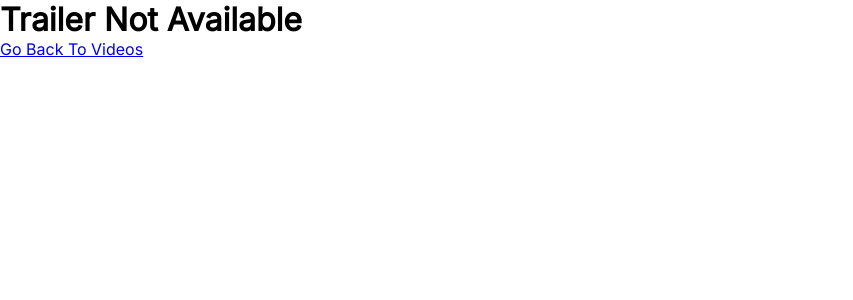
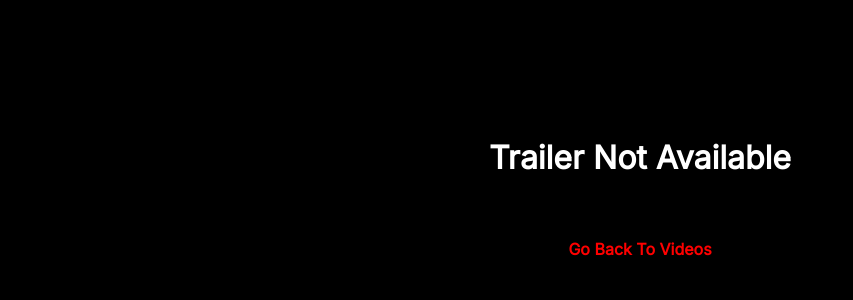
Before and after one commit to Samkayzeee/react-movie-app, a React (Vite) app: page /details/1 in a window 1280 px wide. Shown: the top 300 px of the page, without its empty margins (0-853 px from the left). Built offline with nearby package versions, Linux system fonts and the light colour scheme; no server answers.

Commit message:
styled the details page

```diff
--- a/index.html
+++ b/index.html
@@ -2,7 +2,7 @@
 <html lang="en">
   <head>
     <meta charset="UTF-8" />
-    <link rel="icon" type="image/svg+xml" href="/vite.svg" />
+    <link rel="icon" type="image/svg+xml" href="/react_trailer_app_pic.png" />
     <meta name="viewport" content="width=device-width, initial-scale=1.0" />
     <title>Samkayzee React Trailer App</title>
   </head>
--- a/src/components/movies/Movies.css
+++ b/src/components/movies/Movies.css
@@ -16,6 +16,7 @@
     padding: 4%;
     width: 400px;
     background: linear-gradient(rgb(130, 129, 129),rgb(47, 47, 47));
+    height: 650px;
 }
 .Movies .main .main-movies:hover{
     transform: translateY(-8px);
@@ -30,4 +31,26 @@
 .Movies .main .main-movies .movie_title{
     color: white;
     font-weight: 900;
+    font-size: 25px;
+    margin: 2% 0;
 }
+
+@media screen and (max-width:1100px) {
+    .Movies .main{
+        grid-template-columns: auto auto;
+    }
+}
+
+@media screen and (max-width:880px) {
+    .Movies .main{
+        display: flex;
+        flex-direction: column;
+        align-items: center;
+    }
+}
+@media screen and (max-width:450px) {
+    .Movies .main .main-movies{
+        width: 100%;
+        height: fit-content;
+    }
+}
--- a/src/components/movies/Movies.jsx
+++ b/src/components/movies/Movies.jsx
@@ -18,10 +18,7 @@ const Movie = ({movies}) => {
                         <img src={`${APIS.IMGURL}${movie.poster_path}`} alt={movie.title} />
                       </div>
 
-                      <h1 className="movie_title"> {movie.title} </h1>
-                      {/* <p>
-                        {movie.overview}
-                      </p> */}
+                      <h1 className="movie_title">{movie.title}</h1>
                   </div>
                 )
               })
--- a/src/index.css
+++ b/src/index.css
@@ -1,5 +1,9 @@
 @import url('https://fonts.googleapis.com/css2?family=Inter&family=Kanit&display=swap');
 
+
+body{
+    background: black;
+}
 *{
     font-family: 'Inter', sans-serif;
     padding: 0;
--- a/src/pages/detailspage/DetailsPage.css
+++ b/src/pages/detailspage/DetailsPage.css
@@ -0,0 +1,62 @@
+.movie_details{
+    padding: 6% 2%;
+}
+.movie_details .details .title{
+    color: white;
+    text-align: center;
+}
+.movie_details .details .overview{
+    color: white;
+    width: 70%;
+    margin: 3% auto;
+    line-height: 35px;
+    text-align: center;
+    font-size: 20px;
+}
+.movie_details .trailer{
+    width: 90%;
+    margin: 1% auto;
+    height: 400px;
+}
+.movie_details a{
+    text-decoration: none;
+    font-weight: 700;
+    color: red;
+    display: block;
+    transition: all .4s;
+    width: fit-content;
+    margin: 3% auto;
+}
+
+.movie_details a:after {
+    display:block;
+    content: '';
+    border-bottom: solid 2px red;
+    transform: scaleX(0);
+    transition: all 250ms;
+  }
+  .movie_details a:before{
+    position:absolute;
+    bottom:1.2em; left:0;
+    width:100%;
+  }
+  .movie_details a:hover:after {
+    transform: scaleX(1);
+}
+.movie_details .not_available{
+    color: white;
+    text-align: center;
+    margin: 5% 0;
+}
+
+@media screen and (max-width:700px) {
+    .movie_details .details .overview{
+        width: 100%;
+        font-size: 18px;
+        margin: 5% 0;
+    }
+    .movie_details .trailer{
+        width: 100%;
+
+    }
+}
--- a/src/pages/detailspage/DetailsPage.jsx
+++ b/src/pages/detailspage/DetailsPage.jsx
@@ -10,6 +10,7 @@ const DetailsPage = () => {
     const [movie, setMovie] = useState({});
     const [trailer, setTrailer] = useState({});
     const [video, setVideo] = useState(false);
+    const [loading, setLoading] = useState(true);
 
     useEffect(() => {
         fetchMovies(`https://api.themoviedb.org/3/movie/${parseFloat(id)}?${APIS.KEY}`);
@@ -55,22 +56,21 @@ const DetailsPage = () => {
     return (
         <>
             <div className='movie_details'>
-               {
-                <h1> {movie.title} </h1>
-               }
-            </div>
-
+                <div className="details">
+                        <h1 className='title'> {movie.title} </h1>
+                        <h4 className='overview'> { movie.overview } </h4>
+                </div>
                {
                 video?
-
-                <YouTube
+                <div className="trailer">
+                    <YouTube
                         videoId={trailer.key}
                         className={"trailer"}
                         containerClassName={"youtube-container amru"}
                         opts={
                             {
-                                width: '400px',
-                                height: '400px',
+                                width: '100%',
+                                height: '100%',
                                 playerVars: {
                                     // autoplay: 1,
                                     controls: 0,
@@ -83,11 +83,13 @@ const DetailsPage = () => {
                                 },
                             }
                         }
-                    />: <h1>Trailer Not Available</h1>
+                    />
+                </div> : <h1 className='not_available'>Trailer Not Available</h1>
 
                }
 
                <Link to={'/'}>Go Back To Videos</Link>
+            </div>
         </>
      );
 }
--- a/src/pages/mainpage/MainPage.css
+++ b/src/pages/mainpage/MainPage.css
@@ -1,5 +1,4 @@
 .MainPage{
-    background-color: black;
     color: white;
     width: 100%;
     box-sizing: border-box;
@@ -45,7 +44,7 @@
 }
 .MainPage nav form input{
     border: solid 2px red;
-    padding: 6% 6%;
+    padding: 6%;
     border-radius: 20px;
     background: transparent;
     color: white;
@@ -87,3 +86,17 @@
     height: 90vh;
     padding-top: 20%;
 }
+
+@media screen and (max-width:300px){
+    .MainPage nav .logo a{
+        font-size: 14px;
+        width: 20%;
+    }
+    .MainPage nav form input{
+        padding: 3% 1% 3% 4%;
+        margin-left: 4%;
+    }
+    .MainPage .show_movies .error{
+        font-size: 20px;
+    }
+}
--- a/src/pages/mainpage/MainPage.jsx
+++ b/src/pages/mainpage/MainPage.jsx
@@ -61,7 +61,7 @@ function MainPage() {
             </form>
           </nav>
 
-            <h2 className='latest'>Latest Movies</h2>
+           { !error &&  <h2 className='latest'>Latest Movies</h2> }
             <div className='show_movies'>
               { error ?  <h1 className='error'> { error } No Videos Available</h1> : <Movie movies={movies} />}
             </div>
```
Also changed, not shown: 1 other file (tests, documents, lock files or other folders).
